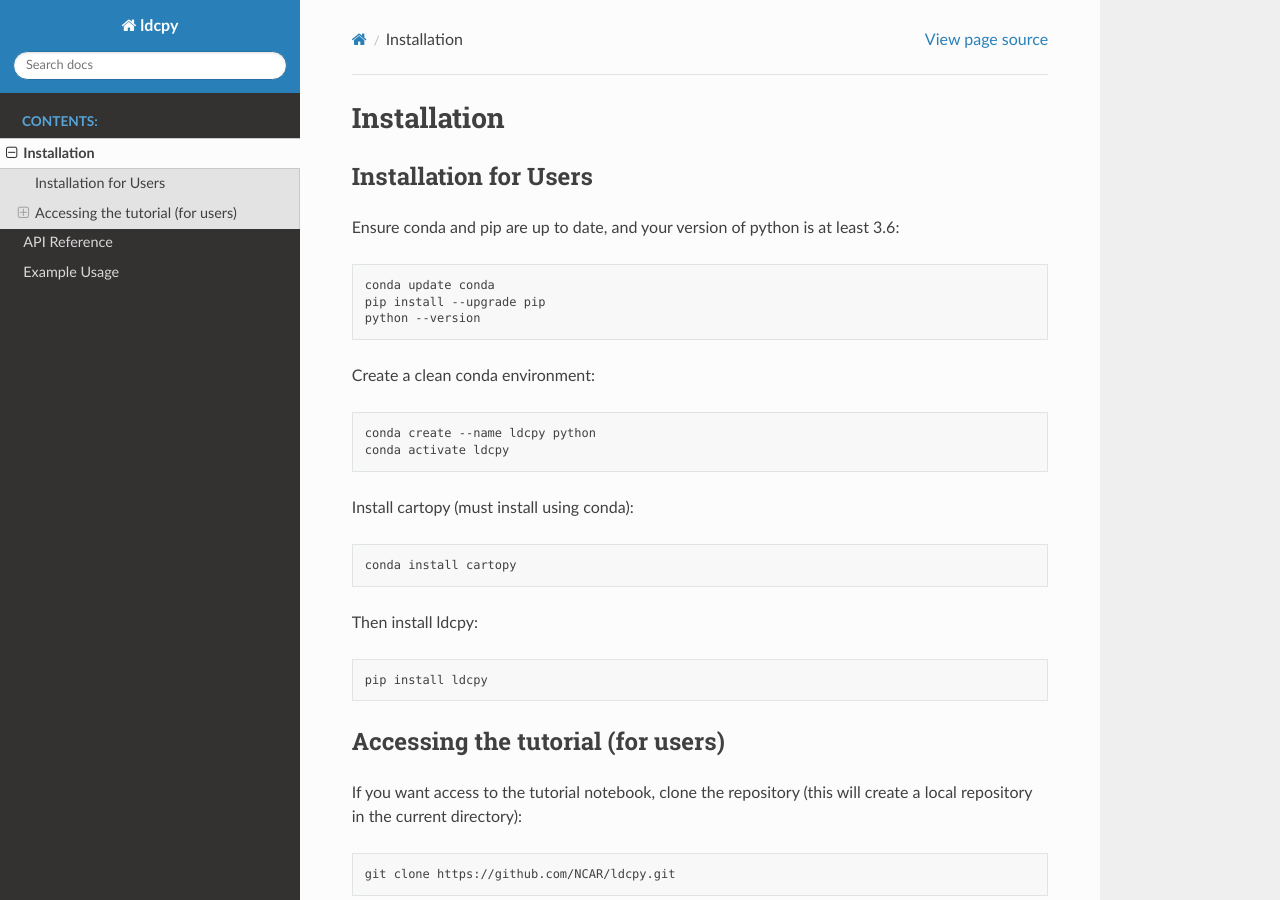
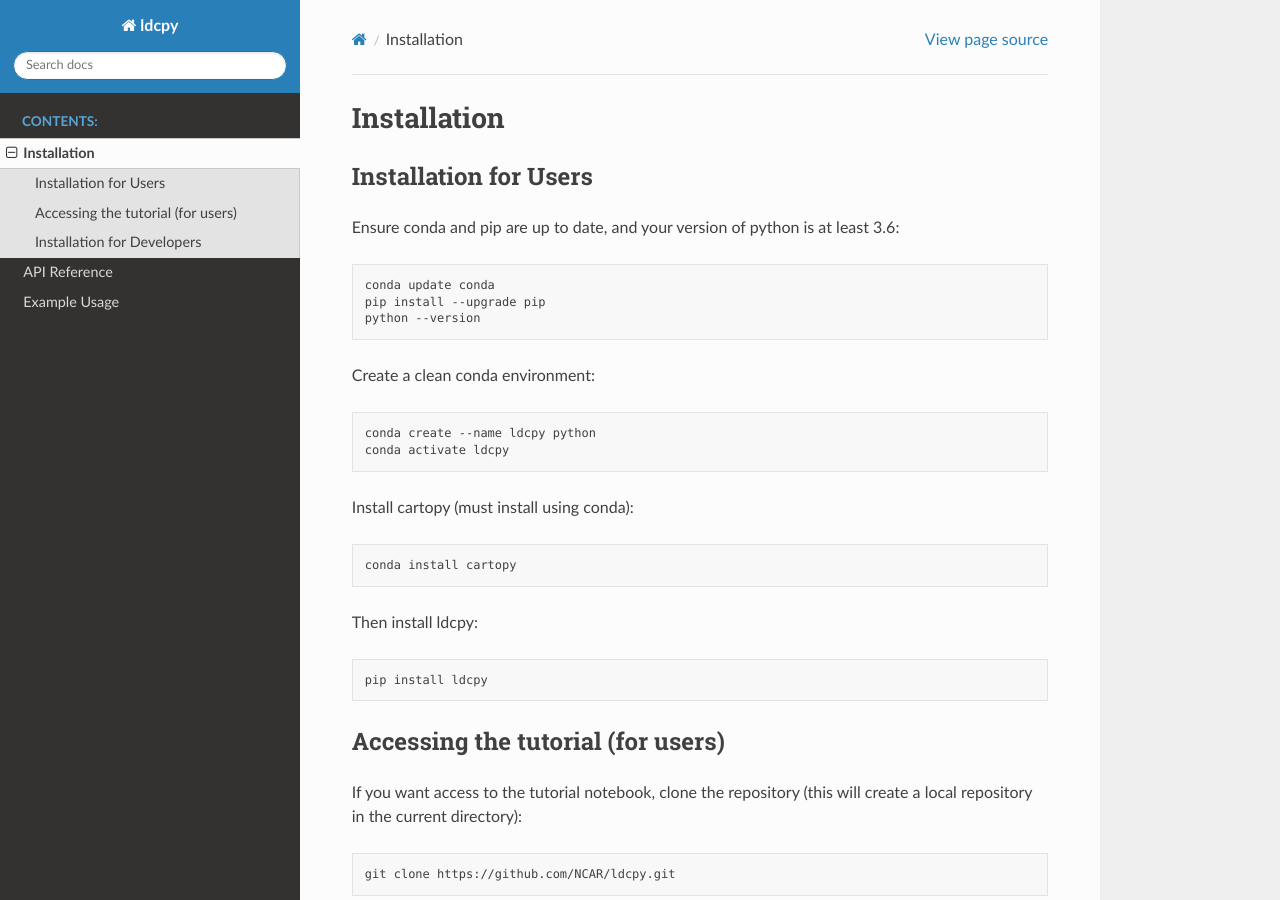
Before and after one commit to NCAR/ldcpy, a Sphinx documentation site: the page built from docs/source/installation.rst, in a window 1280 px wide and 900 px high. Built offline with Sphinx 7.4.7 and the Read the Docs theme 2.0.0, drawn with Linux system fonts in a browser that asks for light colours.

Commit message:
doc fixes

```diff
--- a/README.rst
+++ b/README.rst
@@ -22,7 +22,7 @@
 ldcpy is a utility for gathering and plotting metrics from NetCDF files using the Pangeo stack.
 
 Installation for Users
-___________
+______________________
 
 Ensure conda and pip are up to date, and your version of python is at least 3.6:
 
@@ -52,7 +52,7 @@
     pip install ldcpy
 
 Accessing the tutorial
-___________
+______________________
 
 If you want access to the tutorial notebook, clone the repository (this will create a local repository in the current directory):
 
--- a/docs/source/installation.rst
+++ b/docs/source/installation.rst
@@ -4,7 +4,7 @@
 
 
 Installation for Users
-___________
+______________________
 
 Ensure conda and pip are up to date, and your version of python is at least 3.6:
 
@@ -34,7 +34,7 @@
     pip install ldcpy
 
 Accessing the tutorial (for users)
-___________
+__________________________________
 
 If you want access to the tutorial notebook, clone the repository (this will create a local repository in the current directory):
 
@@ -54,7 +54,7 @@
 
 
 Installation for Developers
-------------
+___________________________
 
 For a development install, do the following in the ldcpy repository directory:
 
```
